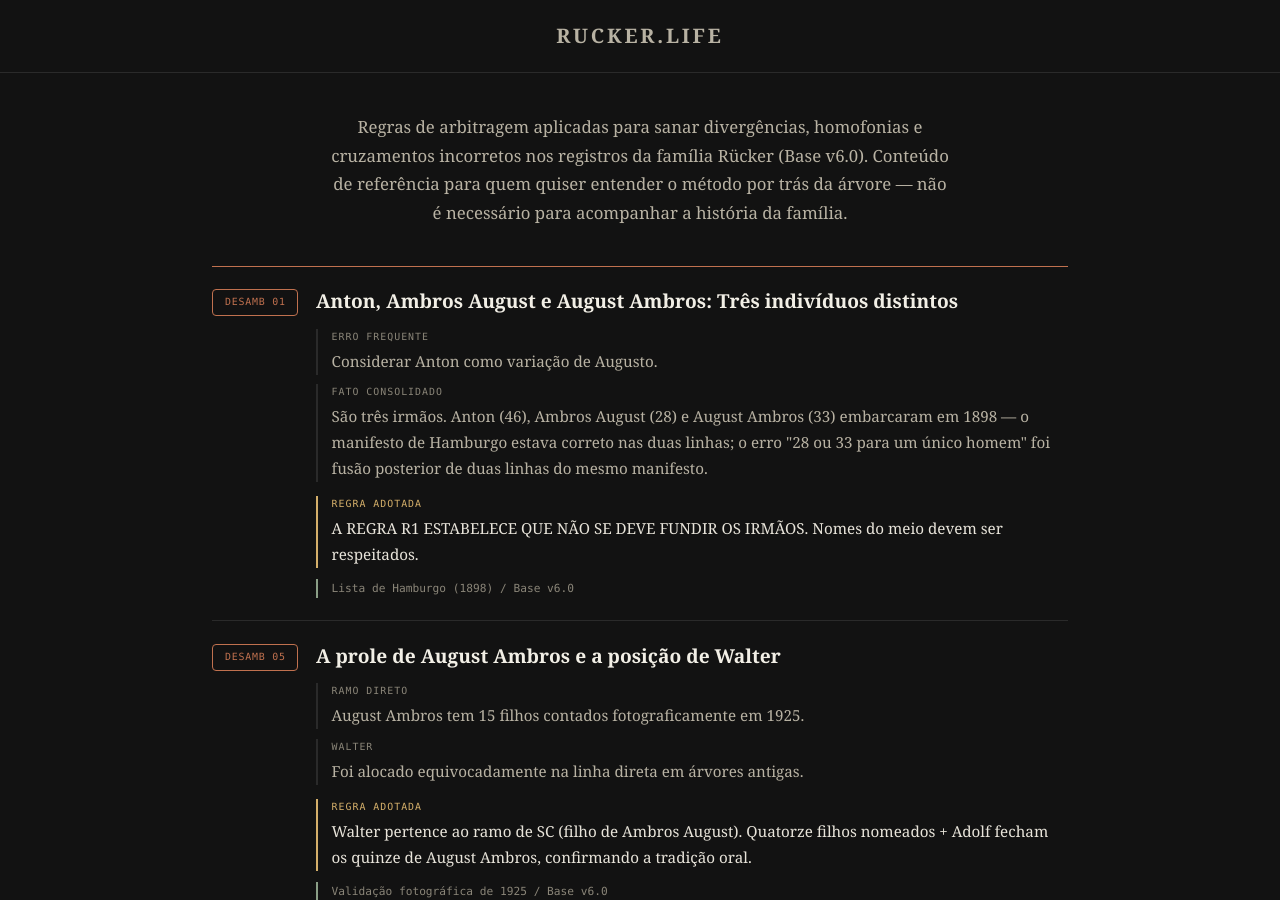
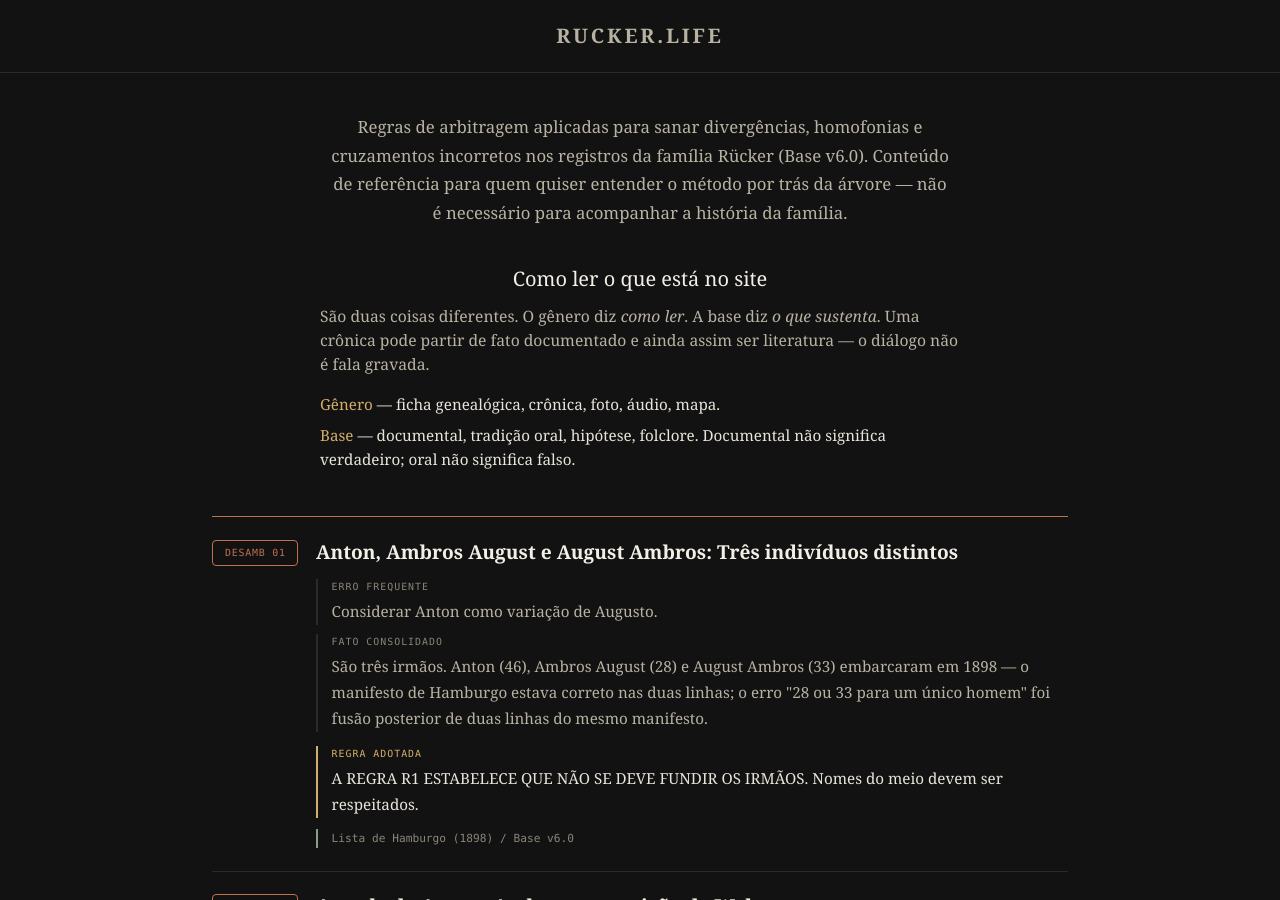
Before and after one commit to frucker-muss/frucker-muss.github.io, a Jekyll site: the page built from familia/metodologia.html, in a window 1280 px wide and 900 px high. Built offline with Jekyll 4.4.1, drawn with Linux system fonts in a browser that asks for light colours.

Commit message:
Lote 3s: selos de gênero e base na metodologia (sem mexer em árvore, foto ou crônica).

```diff
--- a/familia/metodologia.html
+++ b/familia/metodologia.html
@@ -6,6 +6,13 @@ title: "Metodologia de Pesquisa"
 <p class="rkd-intro">
   Regras de arbitragem aplicadas para sanar divergências, homofonias e cruzamentos incorretos nos registros da família Rücker (Base v6.0). Conteúdo de referência para quem quiser entender o método por trás da árvore — não é necessário para acompanhar a história da família.
 </p>
+
+<div class="rkd" style="max-width:640px;margin:0 auto 2.8rem;color:#e8e4da;">
+  <h2 style="font-family:Georgia,serif;font-size:1.25rem;color:#f2efe6;font-weight:normal;margin:0 0 0.8rem;">Como ler o que está no site</h2>
+  <p style="color:#b8b2a3;font-size:0.98rem;line-height:1.55;margin:0 0 1rem;">São duas coisas diferentes. O gênero diz <em>como ler</em>. A base diz <em>o que sustenta</em>. Uma crônica pode partir de fato documentado e ainda assim ser literatura — o diálogo não é fala gravada.</p>
+  <p style="color:#e8e4da;font-size:0.95rem;line-height:1.55;margin:0 0 0.5rem;"><b style="color:#d4af6a;font-weight:normal;">Gênero</b> — ficha genealógica, crônica, foto, áudio, mapa.</p>
+  <p style="color:#e8e4da;font-size:0.95rem;line-height:1.55;margin:0;"><b style="color:#d4af6a;font-weight:normal;">Base</b> — documental, tradição oral, hipótese, folclore. Documental não significa verdadeiro; oral não significa falso.</p>
+</div>
 
 <style>
 .rkd{
```
